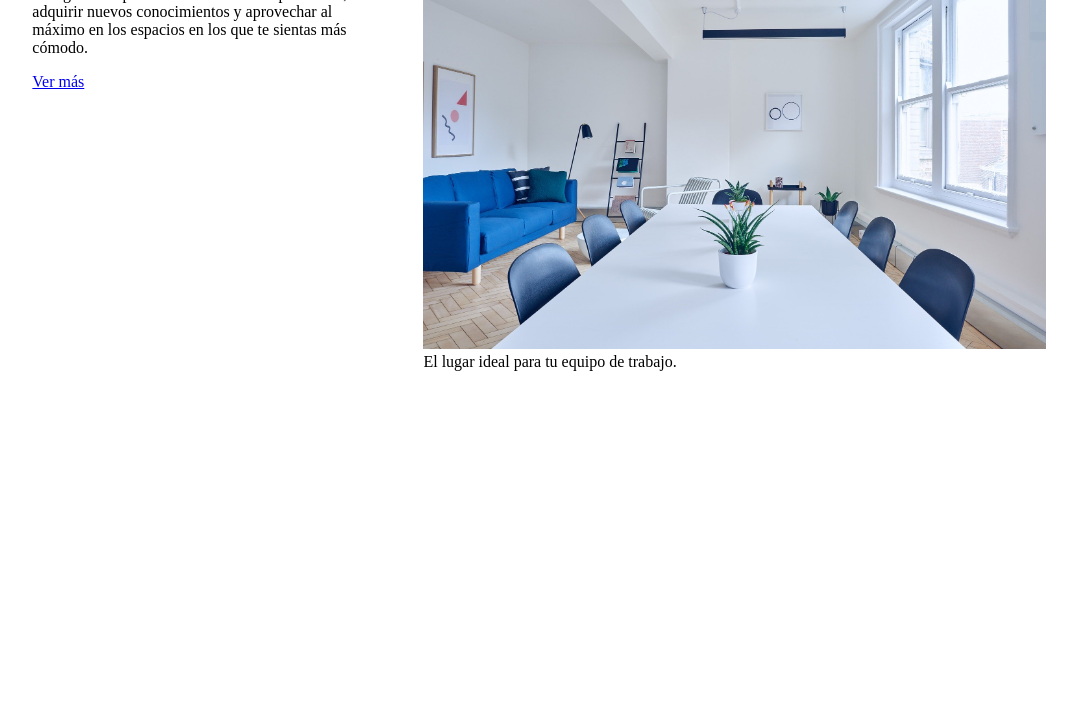
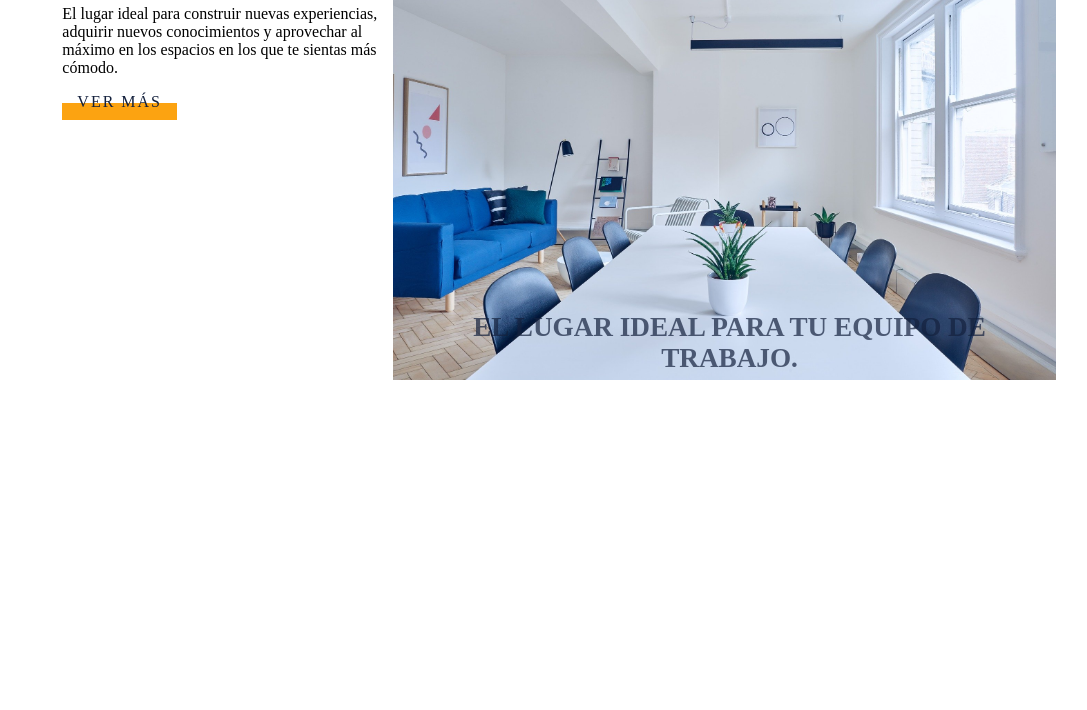
Before and after one commit to conradrc27/space, a website built with webpack: page assets/index.template.html in a window 1280 px wide. Shown: the part 90-800 px from the top of the page, without its empty margins (81-1168 px from the left). Built offline with nearby package versions, Linux system fonts and the light colour scheme; files whose address does not match are found by name.

Commit message:
Button effect

```diff
--- a/assets/css/app.scss
+++ b/assets/css/app.scss
@@ -1,6 +1,58 @@
+@import './modules/_variables.scss';
+
+body{
+
+}
+
 img{
     max-width: 100%;
 }
+
+figure{
+    position: relative;
+    max-height: 100%;
+    margin: 0px;
+    figcaption{
+        padding: $large-padding;
+        font-weight: bold;
+        text-transform: uppercase;
+        font-size: 1.7em;
+        position: absolute;
+        width: auto;
+        bottom: 0px;
+        left: 10px;
+        z-index: 10;
+        text-align: center;
+        color: rgba($blue, 0.7);
+    }
+    img{
+    }
+}
+
+.btn{
+    padding: $large-padding;
+    position: relative;
+    color:$blue;
+    text-decoration: none;
+    text-transform: uppercase;
+    letter-spacing: 2px;
+    box-sizing: border-box;
+    &:before{
+        content:'';
+        position: absolute;
+        width: 100%;
+        left:0px;
+        bottom: 0px;
+        height: 45%;
+        z-index: -1;
+        background-color: $orange;
+        transition: all 0.15s ease-out;
+    }
+    &:hover::before{
+        height: 100%
+    }
+}
+
 .grid{
     display: grid;
     grid-template-columns: repeat(12,1fr);
@@ -24,6 +76,7 @@ img{
 
 .container{
     grid-column: 2 / 12;
+    padding: $big-padding;
 }
 
 @media (min-width: 960px){
--- /dev/null
+++ b/assets/css/modules/_variables.scss
@@ -0,0 +1,18 @@
+
+$black: #000000;
+$blue : #14213d;
+$orange: #fca311;
+$gray: #e5e5e5;
+$white: #fff;
+
+$small: 16px;
+$medium: 20px;
+$big: 48px;
+
+$large-padding: 10px 15px;
+$big-padding: 20px 30px;
+
+$default-margin-top: 30px;
+$big-margin-top: 90px;
+
+$border-radius: 4px;
--- a/assets/index.template.html
+++ b/assets/index.template.html
@@ -18,7 +18,7 @@
                             conocimientos y aprovechar al máximo en los espacios en los que te
                             sientas más cómodo.
                         </p>
-                        <a href="#"> Ver más</a>
+                        <a href="#" class="btn"> Ver más</a>
                     </div>
                     <div class="main-image">
                         <figure>
```
Also changed, not shown: assets/css/modules/_mixins.scss (added, +21 -0 lines).
